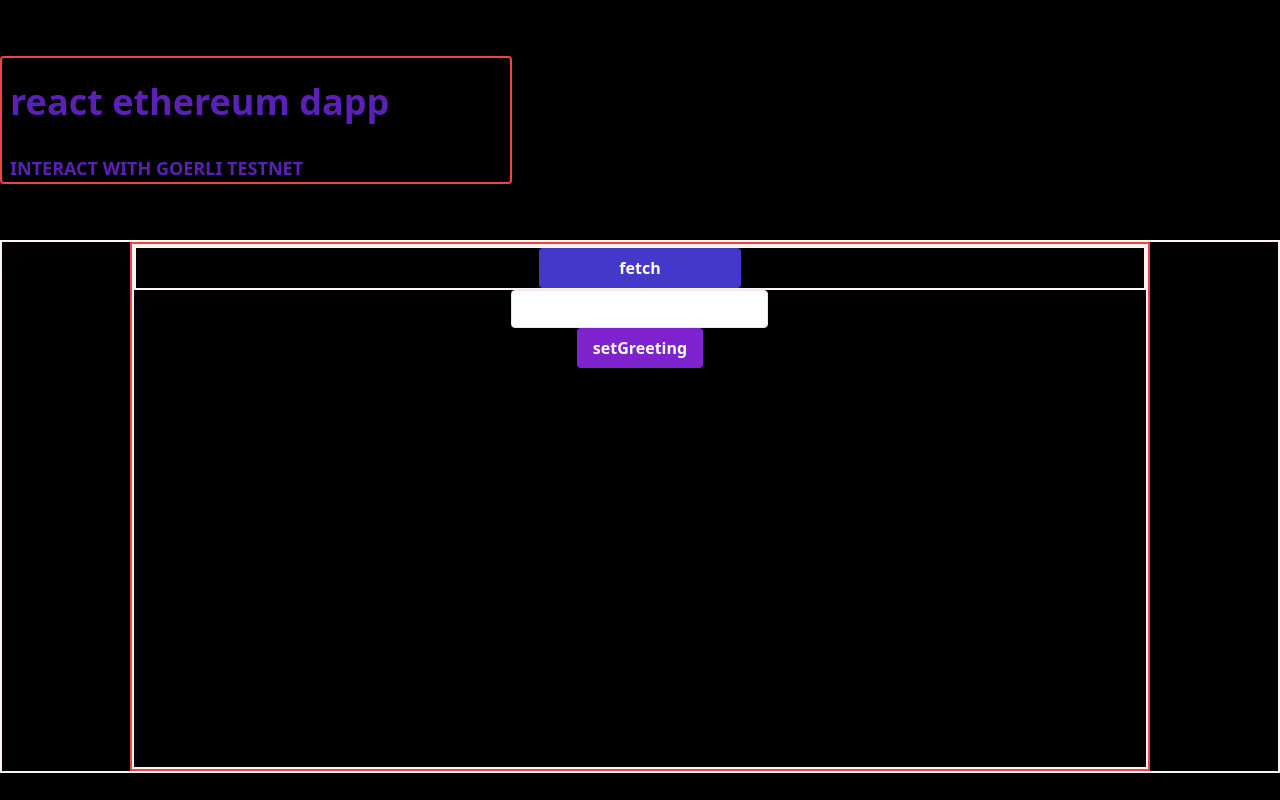
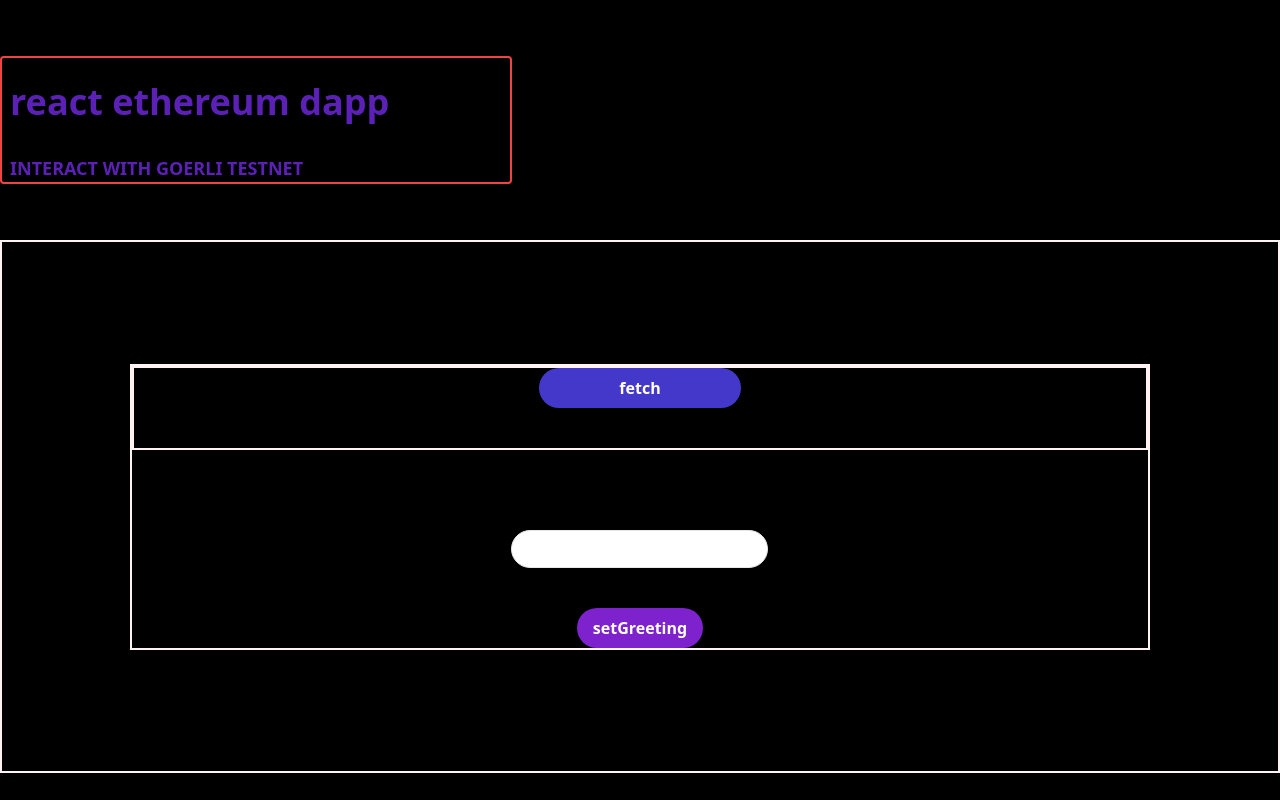
Before and after one commit to dhaedream/greet-1, a React (Create React App) app: page / in a window 1280 px wide. Built offline with nearby package versions, Linux system fonts and the light colour scheme.

Commit message:
vertically center content on card

```diff
--- a/src/App.js
+++ b/src/App.js
@@ -79,11 +79,10 @@ function App() {
       </div>
       {/* card  */}
       <div className="flex justify-center h-4/6 w-full border-solid border-2 border-red-50">
-        <div className="border-solid border-2 border-red-500 w-4/5 ">
-          <div className="flex flex-col content-between h-full border-solid border-2 border-red-50 ">
-            <div className="flex flex-col items-center border-solid border-2 border-red-50">
+        <div className="flex flex-col space-y-20  my-auto   content-center  border-solid border-2 border-red-50 w-4/5 ">
+          <div className="flex flex-col space-y-10 items-center border-solid border-2 border-red-50">
             <button
-                className="bg-indigo-700 w-1/5 hover:bg-blue-700 text-white font-bold py-2 px-4 rounded"
+              className="bg-indigo-700 rounded-full w-1/5 hover:bg-blue-700 text-white font-bold py-2 px-4"
               onClick={fetchGreeting}
             >
               fetch
@@ -92,18 +91,17 @@ function App() {
           </div>
 
           <form
-              className="flex flex-col items-center min-h-fit h-1/6 "
+            className="flex flex-col space-y-10 items-center min-h-fit h-1/6 "
             onSubmit={(event) => handleSubmit(event)}
           >
             <input
-                className="shadow appearance-none border rounded py-2 px-3 text-gray-700 leading-tight focus:outline-none focus:shadow-lg "
+              className="shadow appearance-none border rounded-full py-2 px-3 text-gray-700 leading-tight focus:outline-none focus:shadow-lg "
               name="greetingInput"
             />
-              <button className="bg-purple-700 hover:bg-blue-700 text-white font-bold py-2 px-4 rounded">
+            <button className="rounded-full bg-purple-700 hover:bg-blue-700 text-white font-bold py-2 px-4">
               setGreeting
             </button>
           </form>
-          </div>
         </div>
       </div>
     </div>
```
Lines whose indentation alone changed are shown as unchanged.
